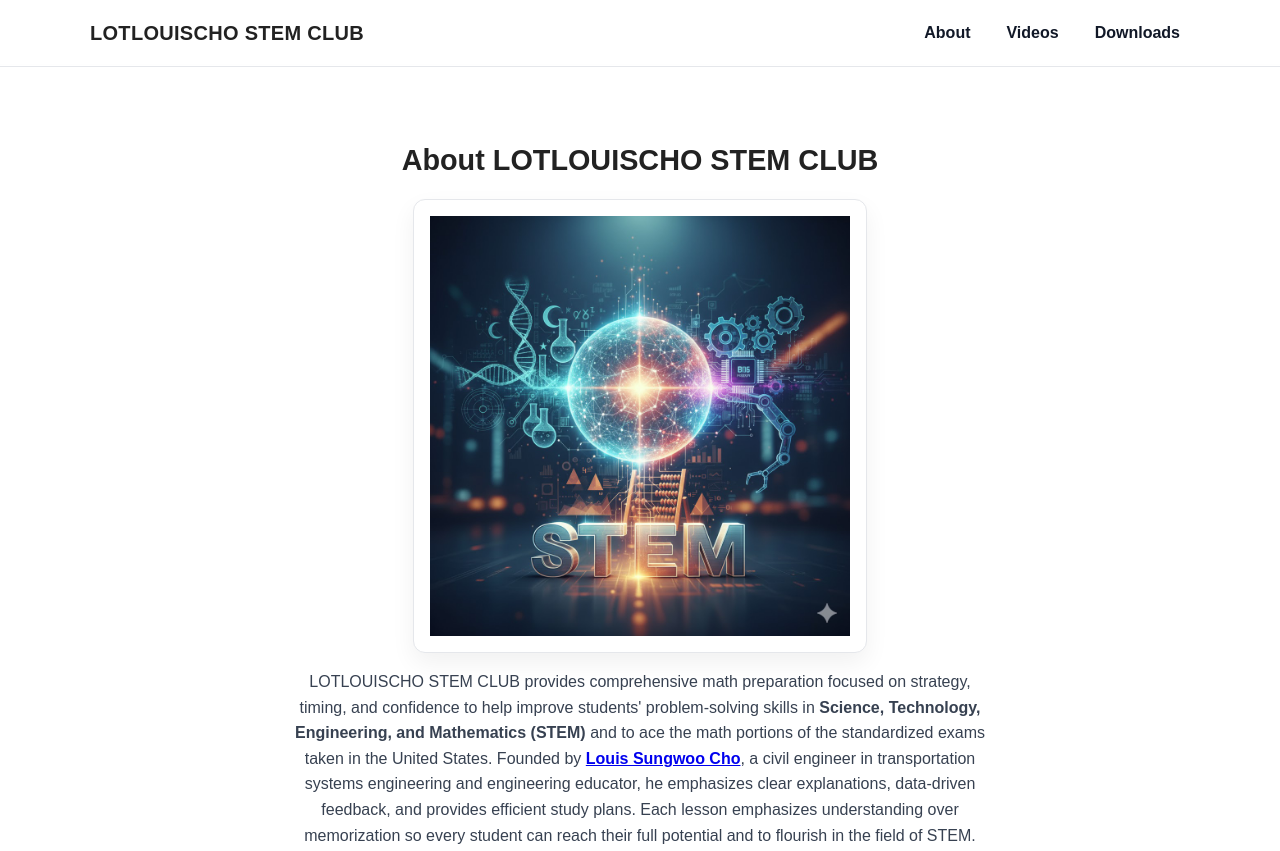
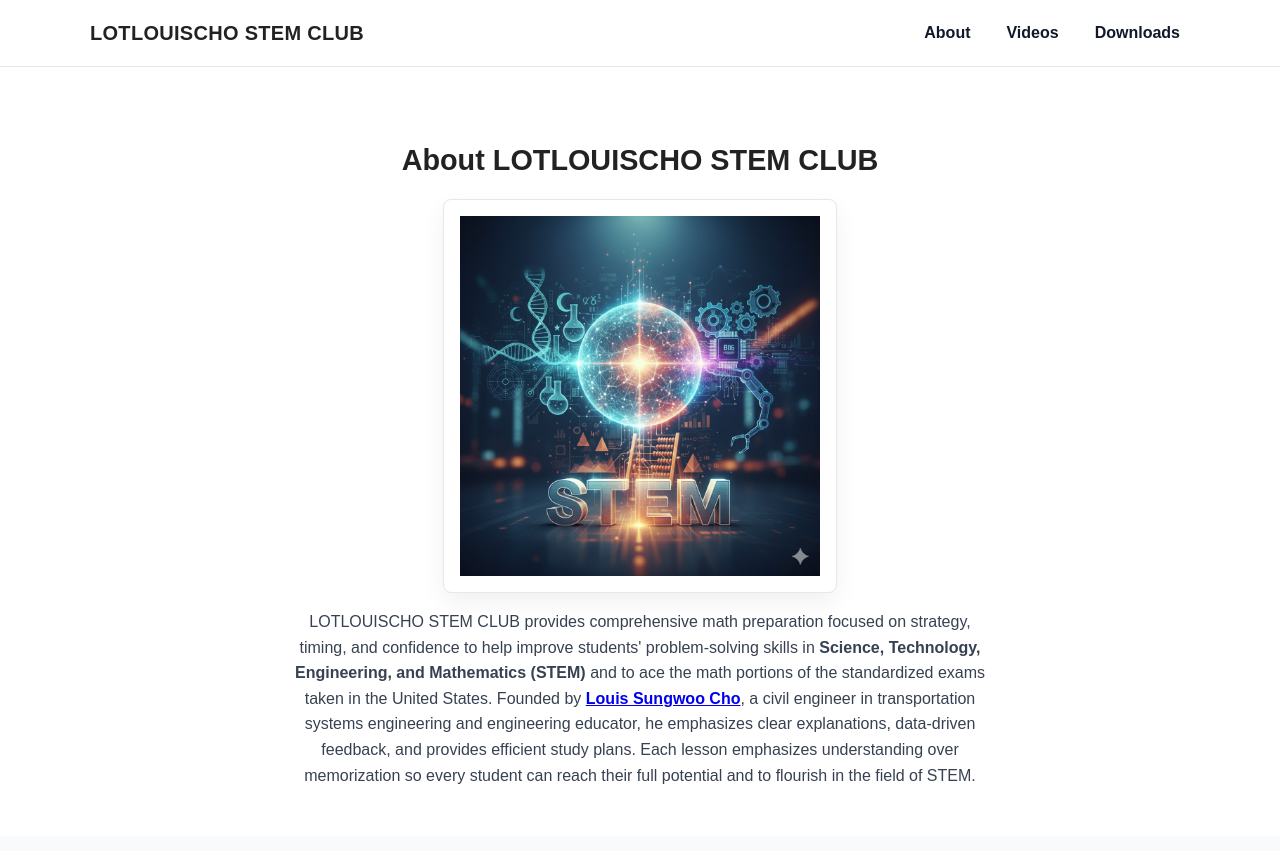
Before and after one commit to lotlouischoitslab/lotlouischo_stem_club.github.io, a plain HTML site: page index.html in a window 1280 px wide. Shown: the top 851 px of the page. Drawn offline with Linux system fonts and the light colour scheme.

Commit message:
adjust image

```diff
--- a/style.css
+++ b/style.css
@@ -131,11 +131,11 @@ section { scroll-margin-top: calc(var(--header-h) + 16px); }
 
 /*Image section*/
 .img-wrap {
-  max-width: 420px;     /* container width */
+  max-width: 360px;     /* container width */
   margin: 1rem auto;    /* center */
   background: #fff;
   border: 1px solid #e5e7eb;
-  border-radius: 12px;
+  border-radius: 8px;
   padding: 16px;
   box-shadow: 0 10px 24px rgba(0,0,0,.06);
 }
```
